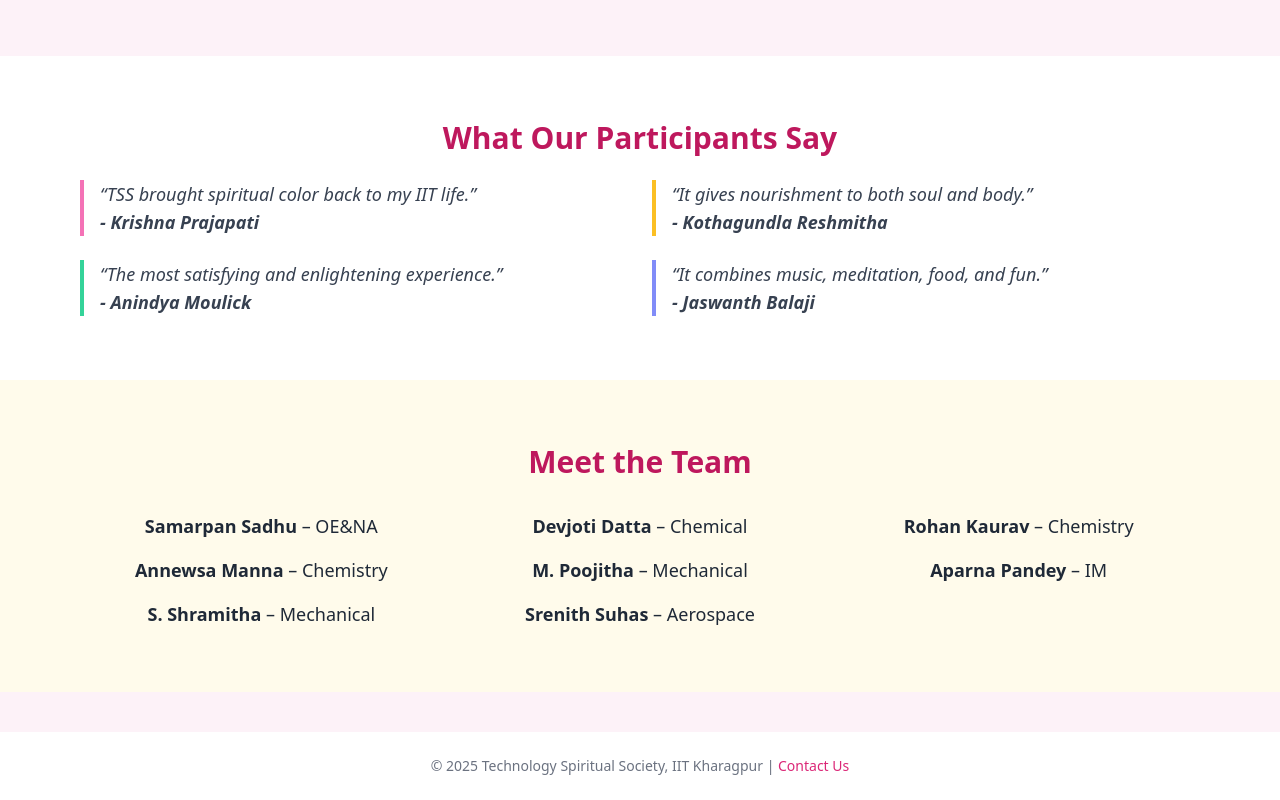
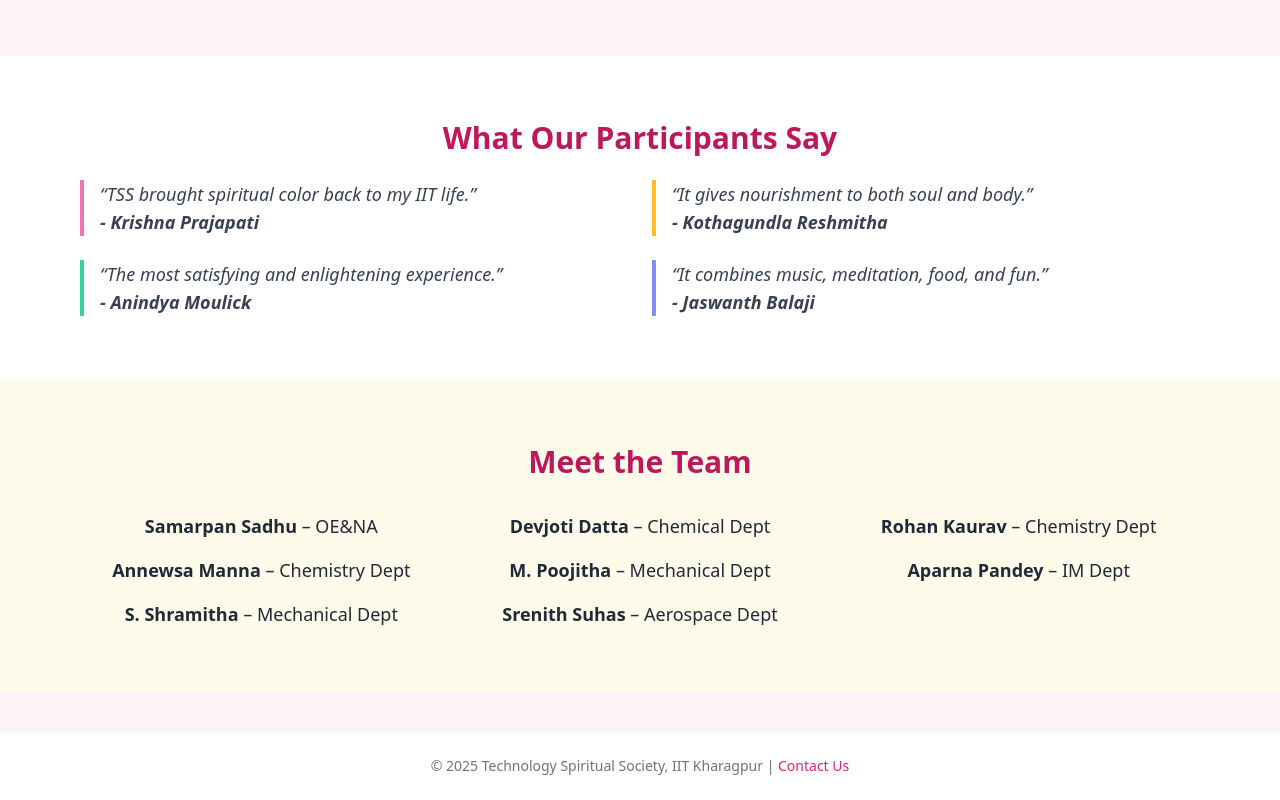
Before and after one commit to Devjoti6113/TSS, a plain HTML site: page index.html in a window 1280 px wide. Shown: the part 1388-2188 px from the top of the page. Drawn offline with nearby package versions, Linux system fonts and the light colour scheme.

Commit message:
Update index.html

```diff
--- a/index.html
+++ b/index.html
@@ -52,7 +52,7 @@
   <section id="overview" class="hero-bg py-20 text-center" data-aos="fade-up">
     <div class="max-w-4xl mx-auto px-6">
       <h2 class="text-5xl font-bold text-pink-700 mb-4">Technology Spiritual Society</h2>
-      <p class="text-xl italic text-gray-800">"jñāna-dīpena bhāsvatī"</p>
+      <p class="text-xl italic text-gray-800">"jñāna-dīpena bhāsvata"</p>
       <p class="mt-4 text-lg">A vibrant initiative combining joy, wisdom, and unity through food, festivals, yoga, and value education.</p>
       <a href="#activities" class="mt-6 inline-block px-6 py-3 bg-pink-600 text-white rounded-full hover:bg-pink-700 transition shadow-lg">Explore Activities</a>
     </div>
@@ -127,13 +127,13 @@
       <h3 class="text-3xl font-bold text-pink-700 mb-8 text-center">Meet the Team</h3>
       <div class="grid md:grid-cols-2 lg:grid-cols-3 gap-4 text-lg text-center">
         <p><strong>Samarpan Sadhu</strong> – OE&NA</p>
-        <p><strong>Devjoti Datta</strong> – Chemical</p>
-        <p><strong>Rohan Kaurav</strong> – Chemistry</p>
-        <p><strong>Annewsa Manna</strong> – Chemistry</p>
-        <p><strong>M. Poojitha</strong> – Mechanical</p>
-        <p><strong>Aparna Pandey</strong> – IM</p>
-        <p><strong>S. Shramitha</strong> – Mechanical</p>
-        <p><strong>Srenith Suhas</strong> – Aerospace</p>
+        <p><strong>Devjoti Datta</strong> – Chemical Dept</p>
+        <p><strong>Rohan Kaurav</strong> – Chemistry Dept</p>
+        <p><strong>Annewsa Manna</strong> – Chemistry Dept</p>
+        <p><strong>M. Poojitha</strong> – Mechanical Dept</p>
+        <p><strong>Aparna Pandey</strong> – IM Dept</p>
+        <p><strong>S. Shramitha</strong> – Mechanical Dept</p>
+        <p><strong>Srenith Suhas</strong> – Aerospace Dept</p>
       </div>
     </div>
   </section>
@@ -141,7 +141,7 @@
   <!-- Footer -->
   <footer class="bg-white py-6 text-center text-sm text-gray-500 mt-10">
     © 2025 Technology Spiritual Society, IIT Kharagpur |
-    <a href="mailto:techspiritual.society@iitkgp.ac.in" class="text-pink-600 hover:underline">Contact Us</a>
+    <a href="mailto:devjotidatta34xyz@gmail.com" class="text-pink-600 hover:underline">Contact Us</a>
   </footer>
 
   <!-- Animate on Scroll -->
```
